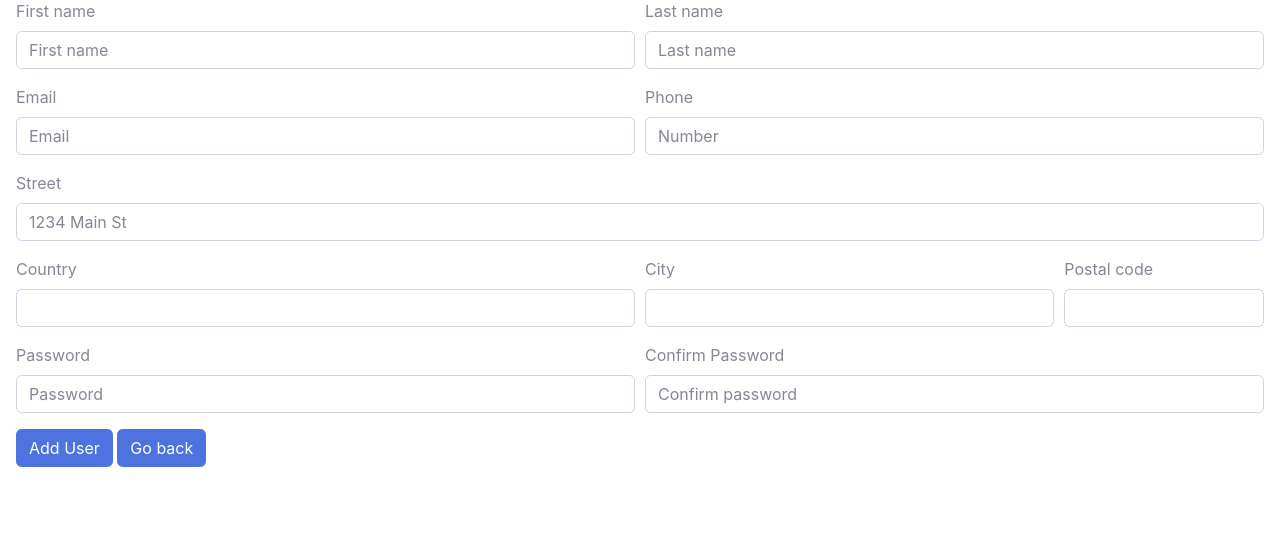
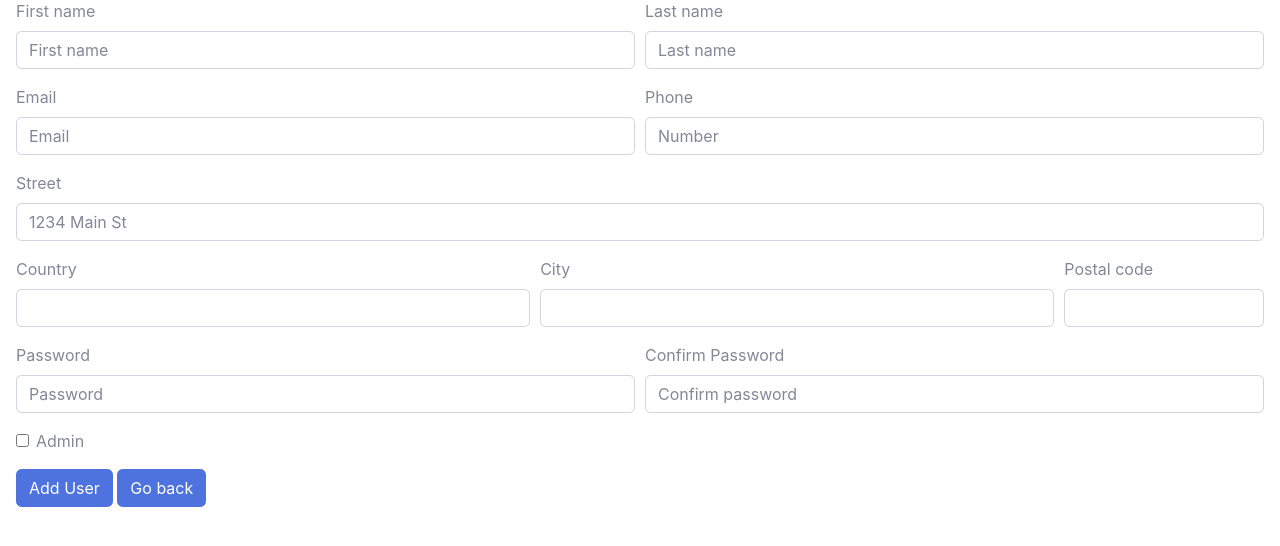
Before and after one commit to Burkytst/ecommerce-template, a PHP site: page /admin/adding-user.php in a window 1280 px wide. Shown: the part 92-638 px from the top of the page. Run offline with PHP 8.4, Linux system fonts and the light colour scheme.

Commit message:
harsh passwords and more small updates

```diff
--- a/public/admin/adding-user.php
+++ b/public/admin/adding-user.php
@@ -21,8 +21,8 @@ $street    = "";
 $postal_code    = "";
 $city    = "";
 $country    = "";
-$password  = "";
-$confirmPassword = "";
+$password_1  = "";
+$password_2 = "";
 if (isset($_POST['addUserBtn'])) {
     $first_name        = trim($_POST['first_name']);
     $last_name        = trim($_POST['last_name']);
@@ -32,8 +32,9 @@ if (isset($_POST['addUserBtn'])) {
     $postal_code           = trim($_POST['postal_code']);
     $city           = trim($_POST['city']);
     $country           = trim($_POST['country']);
-    $password        = trim($_POST['password']);
-    $confirmPassword = trim($_POST['confirmPassword']);
+    $password_1        = trim($_POST['password']);
+    $password_2 = trim($_POST['confirmPassword']);
+
 
 
   if (empty($first_name)){
@@ -76,7 +77,7 @@ if (isset($_POST['addUserBtn'])) {
       $error .= "Please write your pasword in the form<br>";
   }
 
-  if ($password !== $confirmPassword){
+  if ($password_1 !== $password_2){
       $error .= "Confirmed password incorrect!<br>";
   }
 
@@ -85,8 +86,11 @@ if (isset($_POST['addUserBtn'])) {
 
   } else {
     $message = '<div class="alert alert-success" role="alert"> Success! You have uploaded a new user! </div>';
-        $sql = " INSERT INTO users (first_name, last_name, email, password, phone, street, postal_code, city, country)
-        VALUES (:first_name, :last_name, :email, :password, :phone, :street, :postal_code, :city, :country);
+
+    $password = password_hash($password_1, PASSWORD_DEFAULT);
+
+        $sql = " INSERT INTO users (first_name, last_name, email, password, phone, street, postal_code, city, country, admin)
+        VALUES (:first_name, :last_name, :email, :password, :phone, :street, :postal_code, :city, :country :admin);
     ";
 
     $stmt = $dbconnect->prepare($sql);
@@ -99,12 +103,15 @@ if (isset($_POST['addUserBtn'])) {
     $stmt -> bindParam(':postal_code', $postal_code);
     $stmt -> bindParam(':city', $city);
     $stmt -> bindParam(':country', $country);
+    $stmt -> bindParam(':admin', $admin);
     $stmt -> execute();
 
 
 
 }
 }
+
+
 
 
 
@@ -117,7 +124,7 @@ if (isset($_POST['addUserBtn'])) {
   <meta http-equiv="X-UA-Compatible" content="IE=edge">
   <meta name="viewport" content="width=device-width, initial-scale=1.0">
   <title>Document</title>
-  <link rel="stylesheet" href="../css/sb-admin-2.css">
+  <link rel="stylesheet" href="css/sb-admin-2.css">
 
 </head>
 <body class="m-3">
@@ -152,11 +159,11 @@ if (isset($_POST['addUserBtn'])) {
     <input type="text" class="form-control" name="street" id="inputAddress" placeholder="1234 Main St">
   </div>
   <div class="form-row">
-    <div class="form-group col-md-6">
+    <div class="form-group col-md-5">
       <label for="inputCity">Country</label>
       <input type="text" class="form-control" name="country" id="inputCountry">
     </div>
-    <div class="form-group col-md-4">
+    <div class="form-group col-md-5">
       <label for="inputCity">City</label>
       <input type="text" class="form-control" name="city" id="inputCity">
     </div>
@@ -164,7 +171,8 @@ if (isset($_POST['addUserBtn'])) {
       <label for="inputCity">Postal code</label>
       <input type="text" class="form-control" name="postal_code" id="inputPostal">
     </div>
-  </div>
+</div>
+</div>
   <div class="form-row">
     <div class="form-group col-md-6">
       <label for="inputEmail4">Password</label>
@@ -175,6 +183,11 @@ if (isset($_POST['addUserBtn'])) {
       <input type="password" class="form-control" name="confirmPassword" id="confirmPassword" placeholder="Confirm password">
     </div>
   </div>
+  </div>
+
+  <div class="form-check mb-3">
+    <input type="checkbox" class="form-check-input" id="exampleCheck1">
+    <label class="form-check-label" for="exampleCheck1">Admin</label>
   </div>
 
   <div class="form-group">
--- a/public/admin/admin-users.php
+++ b/public/admin/admin-users.php
@@ -88,21 +88,19 @@ $users = $stmt->fetchAll();
     <th>ID</th>
     <th>Name</th>
     <th>Email</th>
-    <th>Country</th>
+    <th>Admin</th>
     <th>Creation Date</th>
     <th>Actions</th>
 </tr>
 </thead>
 <tbody>
 
-
-
 <tr>
 <?php foreach($users as $user)  {  ?>
 <td><?=htmlentities($user['id'])?></td>
 <td><?=htmlentities($user['first_name'])?></td>
 <td><?=htmlentities($user['email'])?></td>
-<td><?=htmlentities($user['country'])?></td>
+<td><?=htmlentities($user['admin'])?></td>
 <td><?=htmlentities($user['create_date'])?></td>
 
 <td>
--- a/public/admin/includes/admin_footer.php
+++ b/public/admin/includes/admin_footer.php
@@ -13,8 +13,6 @@
     </div>
 
 
-    <script src="vendor/jquery/jquery.min.js"></script>
-    <script src="vendor/bootstrap/js/bootstrap.bundle.min.js"></script>
     <script src="js/sb-admin-2.min.js"></script>
 
 
```
Also changed, not shown: public/admin/includes/admin_header.php (+0 -22 lines), public/admin/index.php (+9 -1 lines), public/admin/update-user.php (+7 -1 lines).
